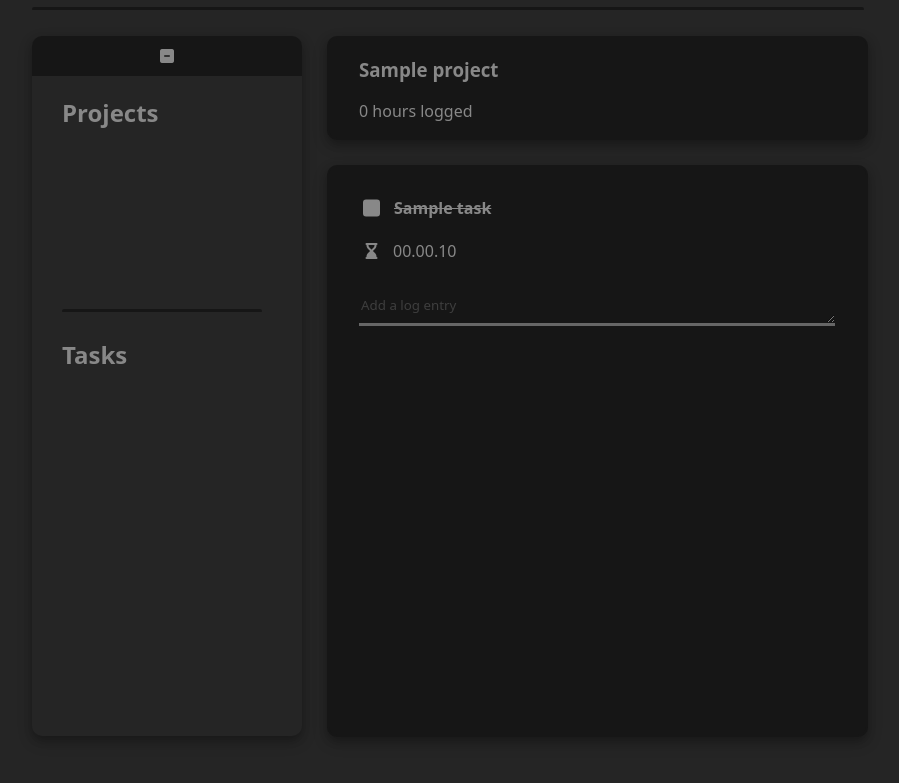
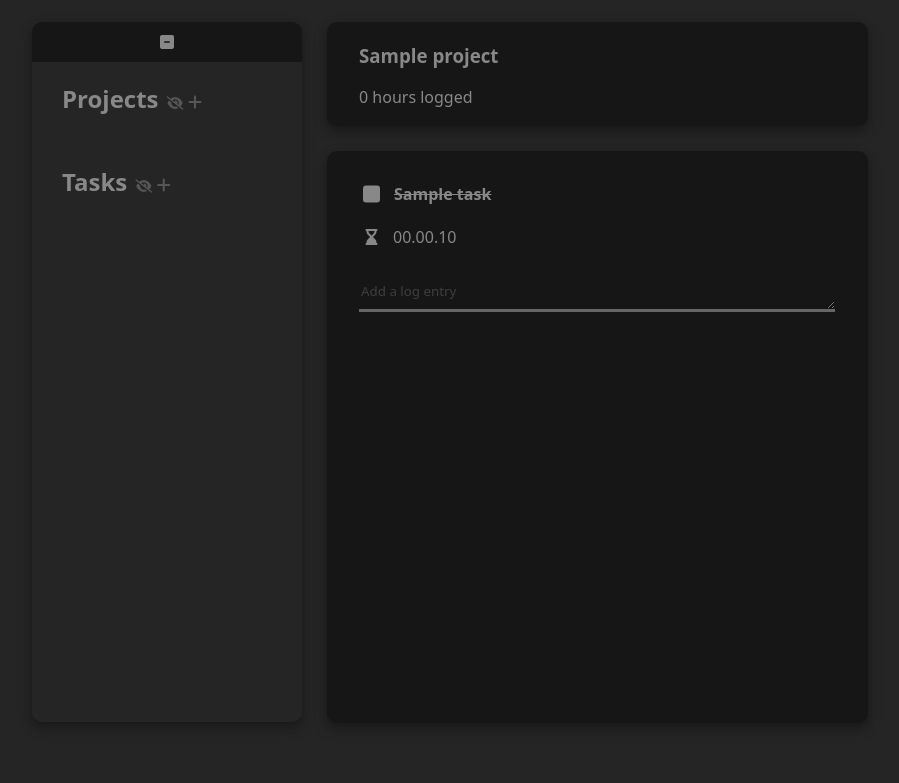
Before and after one commit to brayden1moore/anolog, a Flask app: page / in a window 1280 px wide. Shown: the part 139-922 px from the top of the page, without its empty margins (192-1091 px from the left). After the commit the page ends 862 px from the top, so only its background shows below. Run offline with Flask 2, Linux system fonts and the light colour scheme; a user stored in the database is signed in; tables that the repository leaves empty hold one stand-in row (values such as "Sample post"); data that the repository does not hold is empty; some libraries are stand-ins or nearby versions.

Commit message:
Cleaner add task/project behavior

```diff
--- a/templates/index.html
+++ b/templates/index.html
@@ -73,12 +73,12 @@
         }
 
         ::-webkit-scrollbar-thumb {
-            background:  #161616;
+            background:  var(--primary-color);
             border-radius: 5px;
         }
 
         ::-webkit-scrollbar-thumb:hover {
-            background:  #161616;
+            background:  var(--primary-color);
         }
         .fa-solid, .fas {
             font-size: 16px;
@@ -146,12 +146,13 @@
             margin-left: 30px;
             margin-right: 40px;
             width: 200px;
+            height: auto;
         }
         .divider {
             margin-top: 10px;
             margin-bottom: 25px;
             border-radius: 5px;
-            border-top: 3px solid #161616;
+            border-top: 3px solid var(--primary-color);
             height: 1px;
             width: 100%;
         }
@@ -211,7 +212,8 @@
         #project-list-ul {
             margin-bottom: 30px;
             width: 95%;
-            height: 130px;
+            height: auto;
+            max-height: 155px;
             overflow-y: scroll;
             font-size: large;
             margin-left: 0;
@@ -219,7 +221,6 @@
         }
         #task-list-ul {
             width: 95%;
-            height: 320px;
             overflow-y: scroll;
             margin-left: 0;
             padding-left: 20px;
@@ -375,7 +376,6 @@
             box-shadow: 0 16px 13px -6px rgba(0, 0, 0, 0.5)
         }
         ::-webkit-scrollbar {
-            background: #161616;
             cursor: pointer;
             width: 5px;
         }
@@ -625,10 +625,10 @@
             font-size: 10pt;
             cursor: pointer;
             transition: 0.3s ease;
-            opacity: 0;
+            opacity: 0.5;
         }
         .list-container:hover .toggle-completed {
-            opacity: 0.6;
+            opacity: 0.8;
         }
         .toggle-completed:hover {
             opacity: 1;
@@ -638,10 +638,10 @@
             font-size: 12pt;
             cursor: pointer;
             transition: 0.3s ease;
-            opacity: 0;
+            opacity: 0.5;
         }
         .list-container:hover .add-button {
-            opacity: 0.6;
+            opacity: 0.8;
         }
         .add-button:hover {
             opacity: 1;
@@ -698,10 +698,8 @@
         </div>
     </header>
 
-    <div class="divider"></div>
-
     <div class="content-div">
-        <div class="list-container list-collapsed">
+        <div id='list-container' class="list-container list-collapsed">
             <div class="toggle">
                 <i id="menu-button" class="fa-solid fa-bars"></i>
             </div>
@@ -712,7 +710,6 @@
                 </h2>
                 <ul id="project-list-ul">
                 </ul>
-                <div class="divider"></div>
                 <h2 class="header">Tasks
                     <i id="toggle-completed-tasks" title="Show Completed Tasks" class="toggle-completed fa-solid fa-eye-slash"></i>
                     <i id="add-a-task" title="Add a Task" class="add-button fa-solid fa-plus"></i></h2>
@@ -2240,6 +2237,19 @@
         });
     });
 
+    // Keep project and task list heights OK
+    function adjustTaskListHeight() {
+        const projectList = document.getElementById('project-list-ul');
+        const taskList = document.getElementById('task-list-ul');
+        const listContainer = document.getElementById('list-container');
+
+        const additionalHeight = 335 + (155 - projectList.offsetHeight);
+        taskList.style.height = `${additionalHeight}px`;
+    }
+    document.querySelectorAll('.list-container').forEach(div => {
+        div.addEventListener('click', adjustTaskListHeight);
+    });
+
 
     // Load
     populateProjects();
```
